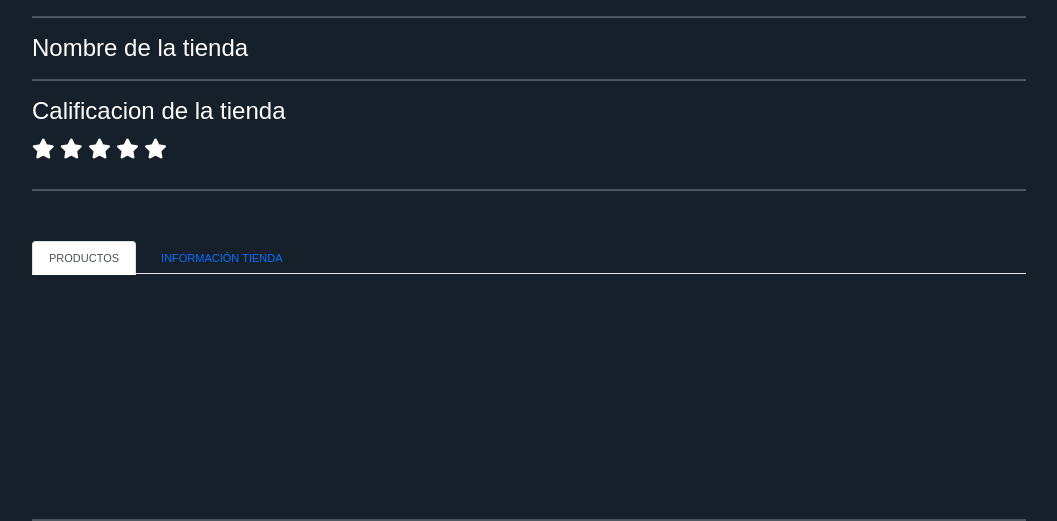
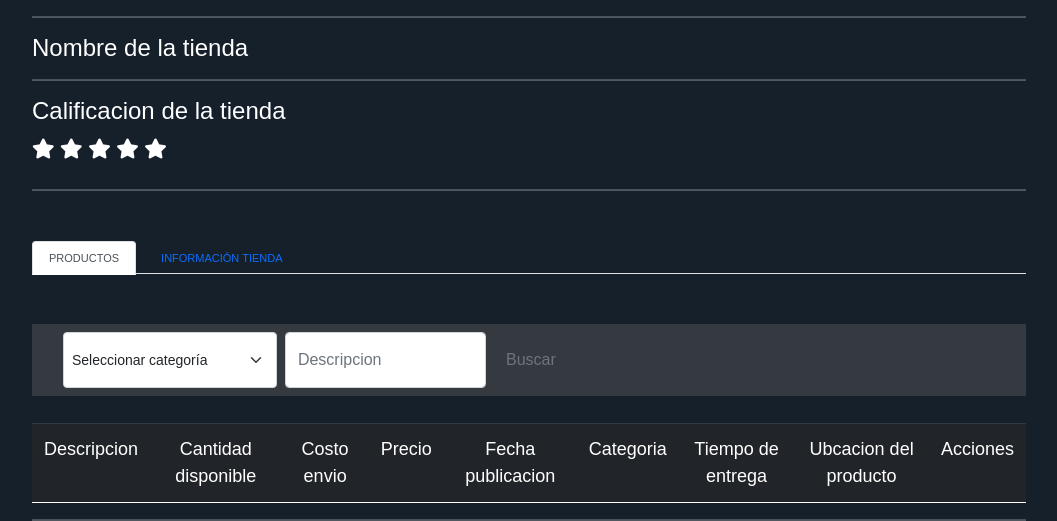
Before and after one commit to bosco11/Proyecto-2-progra4, a CodeIgniter app: page /Proyecto2-progra4/index.php/tienda/perfiltienda/1 in a window 1280 px wide. Shown: the part 410-931 px from the top of the page, without its empty margins (111-1168 px from the left). Run offline with CodeIgniter, Linux system fonts and the light colour scheme; data that the repository does not hold is empty; some libraries are stand-ins or nearby versions.

Commit message:
Update perfiltienda.php

```diff
--- a/marketplace/application/views/tienda/perfiltienda.php
+++ b/marketplace/application/views/tienda/perfiltienda.php
@@ -85,7 +85,7 @@
 
             </ul>
             <div id="myTabContent" class="tab-content">
-                <div class="tab-pane fade in active" id="service-one" style="font-size: 18px;">
+                <div class="tab-pane container active" id="service-one" style="font-size: 18px;">
 
                     <section class="container product-info">
                         <nav class="navbar navbar-expand-lg navbar-dark bg-dark">
@@ -137,9 +137,9 @@
                                             <td><?php echo $pro['ubicacion_fisica'] ?></td>
 
                                             <?php if (isset($this->session->userdata['logged_in']) and $this->session->userdata['logged_in']['users_id'] != $tienda['id_usuarios']) { ?>
-                                                <td>  <?php echo form_open('comprador/perfilProducto/'. $pro['id_productos']); ?><button type="submit" name="btn_perfil" id="btn_perfil" class="btn btn-secondary btn-sm me-2" title="Perfil">👤</button> <?php echo form_close(); ?>  <?php echo form_open('comprador/addCarritoDeseo/' . $pro['id_productos']); ?> <button type="submit" name="btn_carrito" id="btn_carrito"  value="btn_carrito" class="btn btn-secondary btn-sm me-2" title="Carrito">🛒</button> <button type="submit" value="btn_deseo"  name="btn_deseo" id="btn_deseo" class="btn btn-danger btn-sm" title="Deseo">❤️</button><?php echo form_close(); ?> </td>
+                                                <td> <?php echo form_open('comprador/perfilProducto/' . $pro['id_productos']); ?><button type="submit" name="btn_perfil" id="btn_perfil" class="btn btn-secondary btn-sm me-2" title="Perfil">👤</button> <?php echo form_close(); ?> <?php echo form_open('comprador/addCarritoDeseo/' . $pro['id_productos']); ?> <button type="submit" name="btn_carrito" id="btn_carrito" value="btn_carrito" class="btn btn-secondary btn-sm me-2" title="Carrito">🛒</button> <button type="submit" value="btn_deseo" name="btn_deseo" id="btn_deseo" class="btn btn-danger btn-sm" title="Deseo">❤️</button><?php echo form_close(); ?> </td>
                                             <?php } else { ?>
-                                                <td>  <?php echo form_open('comprador/perfilProducto/'. $pro['id_productos']); ?><button type="submit" name="btn_perfil" id="btn_perfil" class="btn btn-secondary btn-sm me-2" title="Perfil">👤</button> <?php echo form_close(); ?>  </td>
+                                                <td> <?php echo form_open('comprador/perfilProducto/' . $pro['id_productos']); ?><button type="submit" name="btn_perfil" id="btn_perfil" class="btn btn-secondary btn-sm me-2" title="Perfil">👤</button> <?php echo form_close(); ?> </td>
                                             <?php } ?>
                                         </tr>
                                     <?php } ?>
@@ -148,9 +148,9 @@
                             </table>
 
                         </div>
-
+                    </section>
                 </div>
-                <div class="tab-pane fade" id="service-two" style="font-size: 18px;">
+                <div class="tab-pane container" id="service-two" style="font-size: 18px;">
 
                     <section class="container shop-info">
                         <br>
@@ -167,7 +167,7 @@
 
                 </div>
                 <?php if (isset($this->session->userdata['logged_in']) and $this->session->userdata['logged_in']['users_id'] != $tienda['id_usuarios']) { ?>
-                    <div class="tab-pane fade" id="service-three">
+                    <div class="tab-pane container" id="service-three">
                         <section class="container reviews-info">
                             <div class="container d-flex justify-content-center mt-200">
                                 <div class="row">
```
